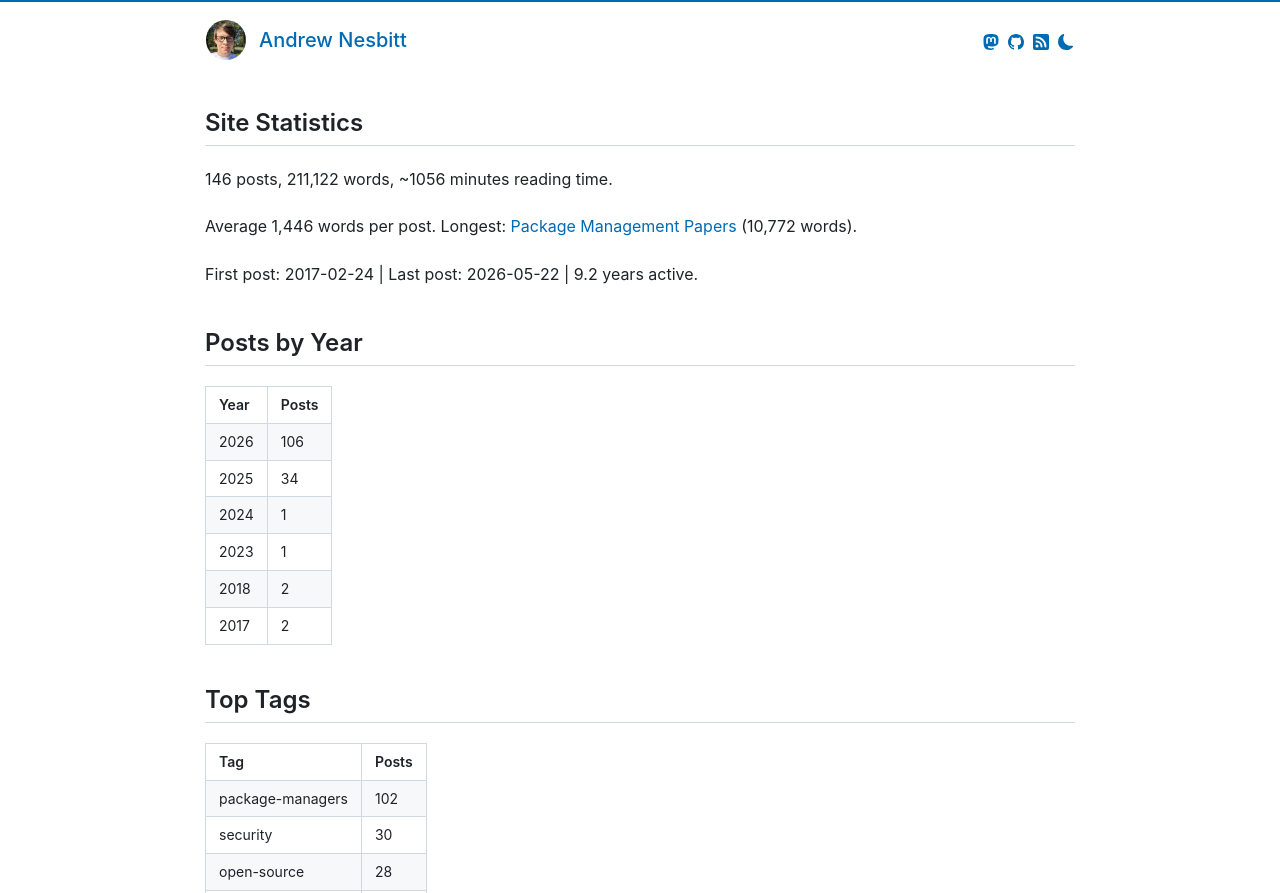
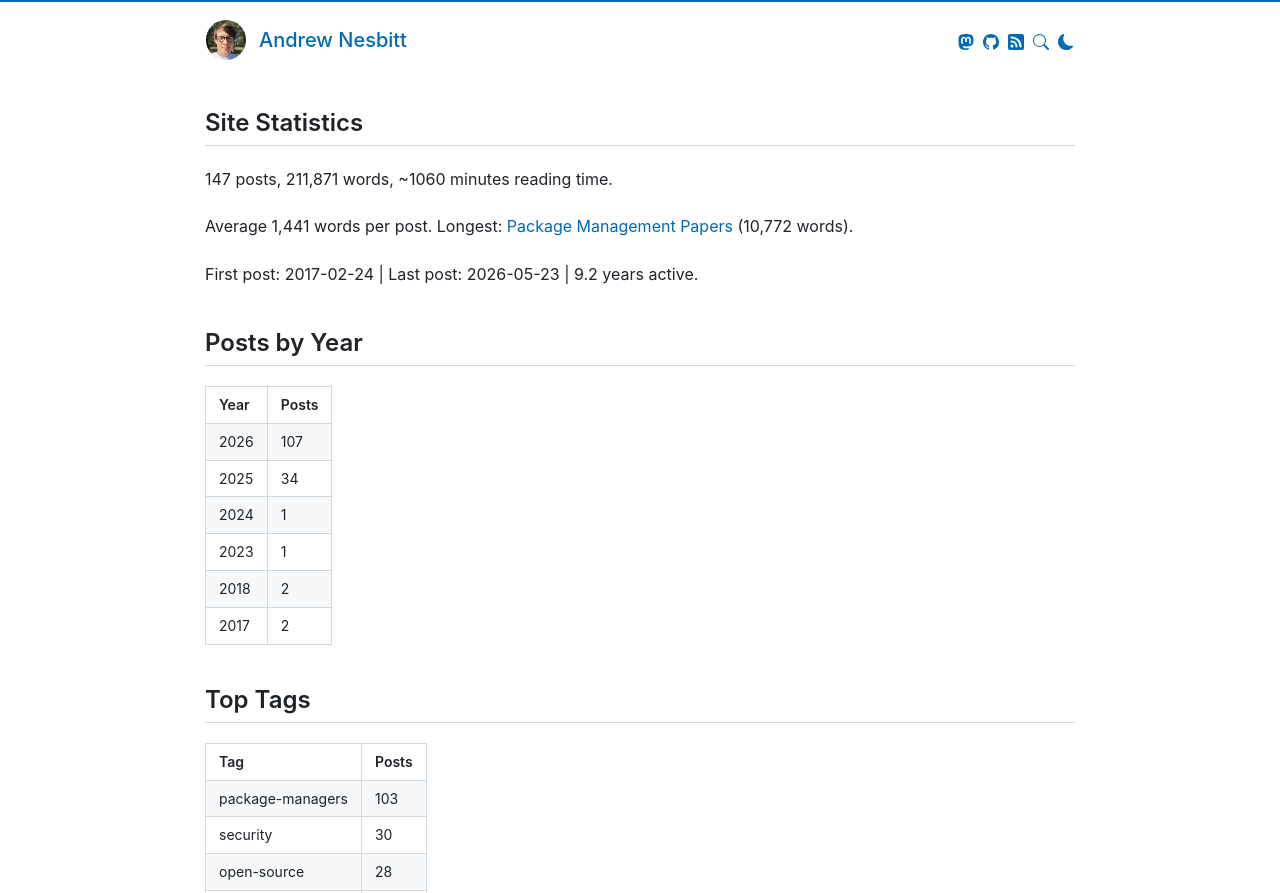
Before and after one commit to andrew/nesbitt.io, a Jekyll site: the page built from stats.html, in a window 1280 px wide. Shown: the top 893 px of the page. Built offline with Jekyll 4.4.1, drawn with Linux system fonts in a browser that asks for light colours; comment, search, counter and statistics services are not loaded; some of the changed lines change nothing that is shown.

Commit message:
Add search icon to header

```diff
--- a/_data/stats.json
+++ b/_data/stats.json
@@ -1,9 +1,9 @@
 {
-  "generated_at": "2026-05-23T07:25:45Z",
-  "total_posts": 146,
-  "total_words": 211122,
-  "reading_minutes": 1056,
-  "average_words": 1446,
+  "generated_at": "2026-05-23T10:57:20Z",
+  "total_posts": 147,
+  "total_words": 211871,
+  "reading_minutes": 1060,
+  "average_words": 1441,
   "longest_post": {
     "title": "Package Management Papers",
     "url": "/2025/11/13/package-management-papers.html",
@@ -20,16 +20,16 @@
     "date": "2017-02-24"
   },
   "last_post": {
-    "title": "Dependency Pruning",
-    "url": "/2026/05/22/dependency-pruning.html",
-    "date": "2026-05-22"
+    "title": "This Week in Package Management: 23 May 2026",
+    "url": "/2026/05/23/this-week-in-package-management.html",
+    "date": "2026-05-23"
   },
   "years_active": 9.2,
   "posts_per_month": 1.3,
   "posts_by_year": [
     {
       "year": 2026,
-      "count": 106
+      "count": 107
     },
     {
       "year": 2025,
@@ -55,7 +55,7 @@
   "posts_by_month": [
     {
       "month": "2026-05",
-      "count": 17
+      "count": 18
     },
     {
       "month": "2026-04",
@@ -109,12 +109,12 @@
     "wednesday": 20,
     "thursday": 24,
     "friday": 24,
-    "saturday": 18
+    "saturday": 19
   },
   "tags": [
     {
       "name": "package-managers",
-      "count": 102
+      "count": 103
     },
     {
       "name": "security",
@@ -217,34 +217,6 @@
       "count": 3
     },
     {
-      "name": "metrics",
-      "count": 2
-    },
-    {
-      "name": "postgres",
-      "count": 2
-    },
-    {
-      "name": "registries",
-      "count": 2
-    },
-    {
-      "name": "versioning",
-      "count": 2
-    },
-    {
-      "name": "conferences",
-      "count": 2
-    },
-    {
-      "name": "fosdem",
-      "count": 2
-    },
-    {
-      "name": "semver",
-      "count": 2
-    },
-    {
       "name": "taxonomy",
       "count": 2
     },
@@ -253,11 +225,71 @@
       "count": 2
     },
     {
+      "name": "metrics",
+      "count": 2
+    },
+    {
+      "name": "registries",
+      "count": 2
+    },
+    {
       "name": "podcasts",
       "count": 2
     },
     {
-      "name": "forges",
+      "name": "semver",
+      "count": 2
+    },
+    {
+      "name": "fosdem",
+      "count": 2
+    },
+    {
+      "name": "conferences",
+      "count": 2
+    },
+    {
+      "name": "versioning",
+      "count": 2
+    },
+    {
+      "name": "postgres",
+      "count": 2
+    },
+    {
+      "name": "debian",
+      "count": 1
+    },
+    {
+      "name": "consulting",
+      "count": 1
+    },
+    {
+      "name": "oci",
+      "count": 1
+    },
+    {
+      "name": "activitypub",
+      "count": 1
+    },
+    {
+      "name": "fediverse",
+      "count": 1
+    },
+    {
+      "name": "policy",
+      "count": 1
+    },
+    {
+      "name": "testing",
+      "count": 1
+    },
+    {
+      "name": "governance",
+      "count": 1
+    },
+    {
+      "name": "writing",
       "count": 1
     },
     {
@@ -265,47 +297,11 @@
       "count": 1
     },
     {
-      "name": "writing",
+      "name": "forges",
       "count": 1
     },
     {
-      "name": "governance",
-      "count": 1
-    },
-    {
-      "name": "testing",
-      "count": 1
-    },
-    {
-      "name": "sustainability",
-      "count": 1
-    },
-    {
-      "name": "policy",
-      "count": 1
-    },
-    {
-      "name": "fediverse",
-      "count": 1
-    },
-    {
-      "name": "activitypub",
-      "count": 1
-    },
-    {
-      "name": "oci",
-      "count": 1
-    },
-    {
-      "name": "software heritage",
-      "count": 1
-    },
-    {
-      "name": "consulting",
-      "count": 1
-    },
-    {
-      "name": "debian",
+      "name": "weekly",
       "count": 1
     },
     {
@@ -345,10 +341,6 @@
       "count": 1
     },
     {
-      "name": "apisix",
-      "count": 1
-    },
-    {
       "name": "software development",
       "count": 1
     },
@@ -357,7 +349,19 @@
       "count": 1
     },
     {
+      "name": "sustainability",
+      "count": 1
+    },
+    {
       "name": "benchmarks",
+      "count": 1
+    },
+    {
+      "name": "apisix",
+      "count": 1
+    },
+    {
+      "name": "software heritage",
       "count": 1
     }
   ],
--- a/_layouts/default.html
+++ b/_layouts/default.html
@@ -33,6 +33,7 @@
               <a rel="me" href="https://mastodon.social/@andrewnez" aria-label="Mastodon"><svg xmlns="http://www.w3.org/2000/svg" width="16" height="16" fill="currentColor" viewBox="0 0 16 16"><path d="M11.19 12.195c2.016-.24 3.77-1.475 3.99-2.603.348-1.778.32-4.339.32-4.339 0-3.47-2.286-4.488-2.286-4.488C12.062.238 10.083.017 8.027 0h-.05C5.92.017 3.942.238 2.79.765c0 0-2.285 1.017-2.285 4.488l-.002.662c-.004.64-.007 1.35.011 2.091.083 3.394.626 6.74 3.78 7.57 1.454.383 2.703.463 3.709.408 1.823-.1 2.847-.647 2.847-.647l-.06-1.317s-1.303.41-2.767.36c-1.45-.05-2.98-.156-3.215-1.928a4 4 0 0 1-.033-.496s1.424.346 3.228.428c1.103.05 2.137-.064 3.188-.189zm1.613-2.47H11.13v-4.08c0-.859-.364-1.295-1.091-1.295-.804 0-1.207.517-1.207 1.541v2.233H7.168V5.89c0-1.024-.403-1.541-1.207-1.541-.727 0-1.091.436-1.091 1.296v4.079H3.197V5.522q0-1.288.66-2.046c.456-.505 1.052-.764 1.793-.764.856 0 1.504.328 1.933.983L8 4.39l.417-.695c.429-.655 1.077-.983 1.934-.983.74 0 1.336.259 1.791.764q.662.757.661 2.046z"/></svg></a>&nbsp;
               <a rel="me" href="https://github.com/andrew" aria-label="GitHub"><svg xmlns="http://www.w3.org/2000/svg" width="16" height="16" fill="currentColor" viewBox="0 0 16 16"><path d="M8 0C3.58 0 0 3.58 0 8c0 3.54 2.29 6.53 5.47 7.59.4.07.55-.17.55-.38 0-.19-.01-.82-.01-1.49-2.01.37-2.53-.49-2.69-.94-.09-.23-.48-.94-.82-1.13-.28-.15-.68-.52-.01-.53.63-.01 1.08.58 1.23.82.72 1.21 1.87.87 2.33.66.07-.52.28-.87.51-1.07-1.78-.2-3.64-.89-3.64-3.95 0-.87.31-1.59.82-2.15-.08-.2-.36-1.02.08-2.12 0 0 .67-.21 2.2.82.64-.18 1.32-.27 2-.27s1.36.09 2 .27c1.53-1.04 2.2-.82 2.2-.82.44 1.1.16 1.92.08 2.12.51.56.82 1.27.82 2.15 0 3.07-1.87 3.75-3.65 3.95.29.25.54.73.54 1.48 0 1.07-.01 1.93-.01 2.2 0 .21.15.46.55.38A8.01 8.01 0 0 0 16 8c0-4.42-3.58-8-8-8"/></svg></a>&nbsp;
               <a href="{{ "/feed.xml" | relative_url }}" aria-label="RSS Feed"><svg xmlns="http://www.w3.org/2000/svg" width="16" height="16" fill="currentColor" viewBox="0 0 16 16"><path d="M2 0a2 2 0 0 0-2 2v12a2 2 0 0 0 2 2h12a2 2 0 0 0 2-2V2a2 2 0 0 0-2-2zm1.5 2.5c5.523 0 10 4.477 10 10a1 1 0 1 1-2 0 8 8 0 0 0-8-8 1 1 0 0 1 0-2m0 4a6 6 0 0 1 6 6 1 1 0 1 1-2 0 4 4 0 0 0-4-4 1 1 0 0 1 0-2m.5 7a1.5 1.5 0 1 1 0-3 1.5 1.5 0 0 1 0 3"/></svg></a>&nbsp;
+              <a href="{{ "/search" | relative_url }}" aria-label="Search"><svg xmlns="http://www.w3.org/2000/svg" width="16" height="16" fill="currentColor" viewBox="0 0 16 16"><path d="M11.742 10.344a6.5 6.5 0 1 0-1.397 1.398h-.001q.044.06.098.115l3.85 3.85a1 1 0 0 0 1.415-1.414l-3.85-3.85a1 1 0 0 0-.115-.1zM12 6.5a5.5 5.5 0 1 1-11 0 5.5 5.5 0 0 1 11 0"/></svg></a>&nbsp;
               <button class="theme-toggle" id="theme-toggle" aria-label="Toggle dark mode"><svg xmlns="http://www.w3.org/2000/svg" width="16" height="16" fill="currentColor" viewBox="0 0 16 16"><path d="M6 .278a.77.77 0 0 1 .08.858 7.2 7.2 0 0 0-.878 3.46c0 4.021 3.278 7.277 7.318 7.277q.792-.001 1.533-.16a.79.79 0 0 1 .81.316.73.73 0 0 1-.031.893A8.35 8.35 0 0 1 8.344 16C3.734 16 0 12.286 0 7.71 0 4.266 2.114 1.312 5.124.06A.75.75 0 0 1 6 .278"/></svg></button>
             </li>
             <li class="navbar-item">
```
